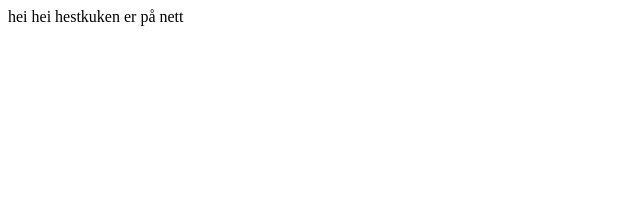
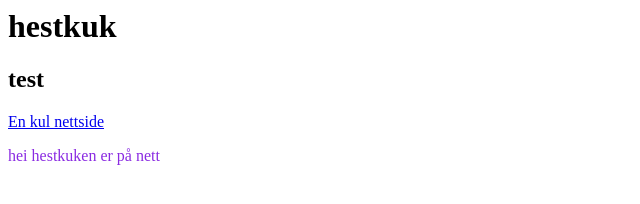
Before and after one commit to thunderhawk83/helloworld, a plain HTML site: page index.html in a window 1280 px wide. Shown: the whole page, without its empty margins (0-640 px from the left). Drawn offline with Linux system fonts and the light colour scheme.

Commit message:
Update index.html

```diff
--- a/index.html
+++ b/index.html
@@ -1 +1,12 @@
-hei hei hestkuken er på nett
+
+
+
+
+<h1>hestkuk</h1>
+<h2>test</h2>
+<a href="https://www.oleingemann.com">En kul nettside</a>
+
+
+
+
+<p style="color:blueviolet;">hei hestkuken er på nett</p>
```
